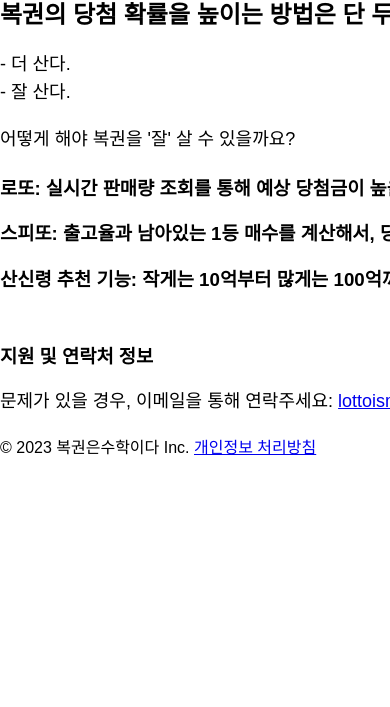
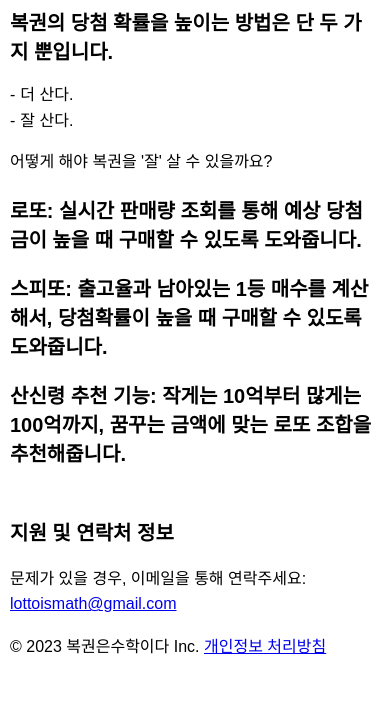
Before and after one commit to kiminki91041463/kiminki91041463.github.io, a plain HTML site: page index.html in a window 390 px wide. Shown: the part 623-1330 px from the top of the page. Before the commit the page ends 1131 px from the top, so only its background shows below. Drawn offline with Linux system fonts and the light colour scheme.

Commit message:
feat: naver seo

```diff
--- a/index.html
+++ b/index.html
@@ -3,8 +3,15 @@
 <head>
     <meta name="description" content="복권을 구매하는 가장 똑똑한 방법! 복권 구매 가이드와 팁을 제공하는 앱, 로또와 스피또를 위한 최적의 전략을 제공합니다.">
     <meta name="keywords" content="로또, 스피또, 복권, 복권 구매, 복권 당첨, 복권 가이드">
+    <meta property="og:title" content="복권은수학이다 - 복권 구매의 지혜">
+    <meta property="og:description" content="복권을 구매하는 가장 똑똑한 방법! 복권 구매 가이드와 팁을 제공하는 앱, 로또와 스피또를 위한 최적의 전략을 제공합니다.">
+    <meta property="og:image" content="https://kiminki91041463.github.io/images/image_googleplay_graphic.png">
+    <meta property="og:url" content="https://kiminki91041463.github.io/">
+    <meta property="og:type" content="website">
+    <meta property="og:site_name" content="복권은수학이다">
     <meta name="author" content="복권은수학이다 Inc.">
-    <title>복권 구매 가이드</title>
+    <meta name="viewport" content="width=device-width, initial-scale=1">
+    <title>복권은수학이다</title>
     <style>
         body {
             width: 1000px;
@@ -43,6 +50,21 @@
         .support {
             margin-top: 50px;
         }
+        @media (max-width: 600px) {
+            body {
+                width: 100%;
+                padding: 0 10px;
+                box-sizing: border-box;
+            }
+
+            h1, h2, h3 {
+                font-size: 20px;
+            }
+
+            p, li {
+                font-size: 16px;
+            }
+        }
     </style>
 </head>
 <body>
```
Also changed, not shown: robots.txt (added).
